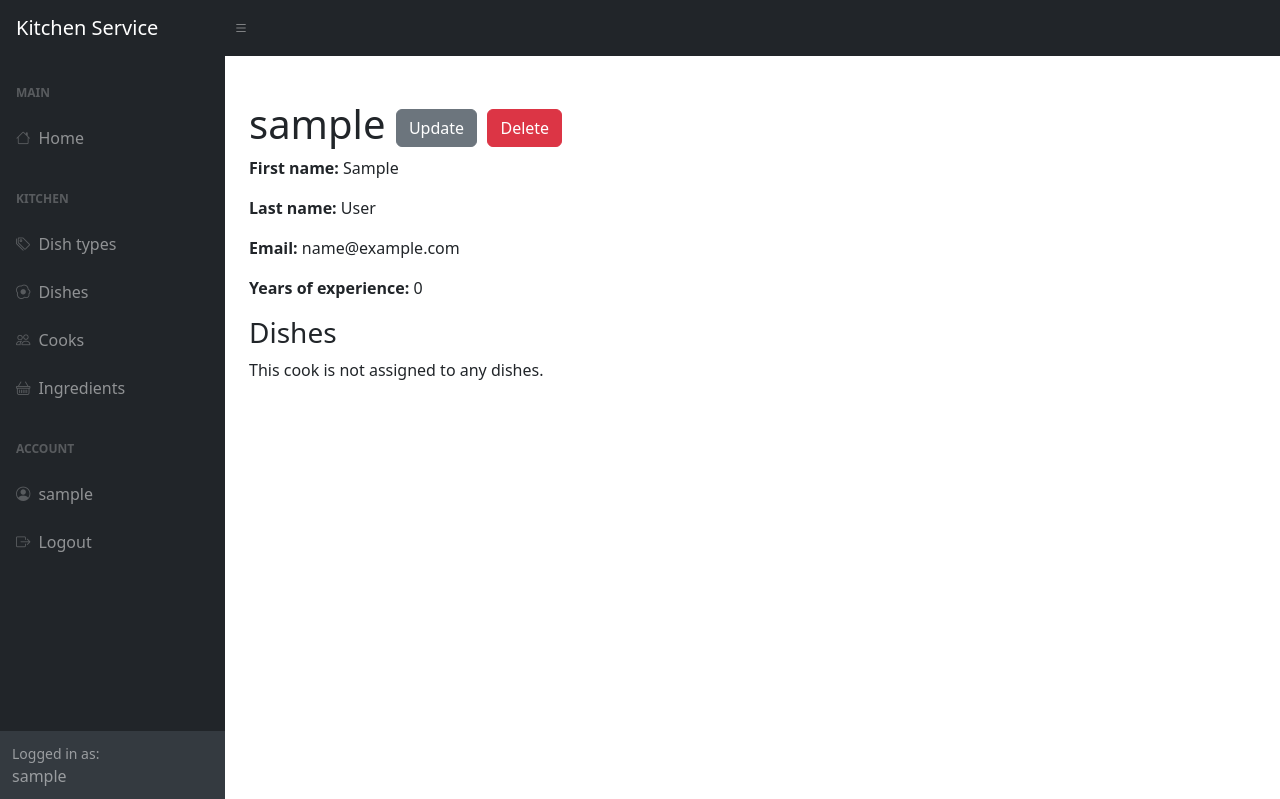
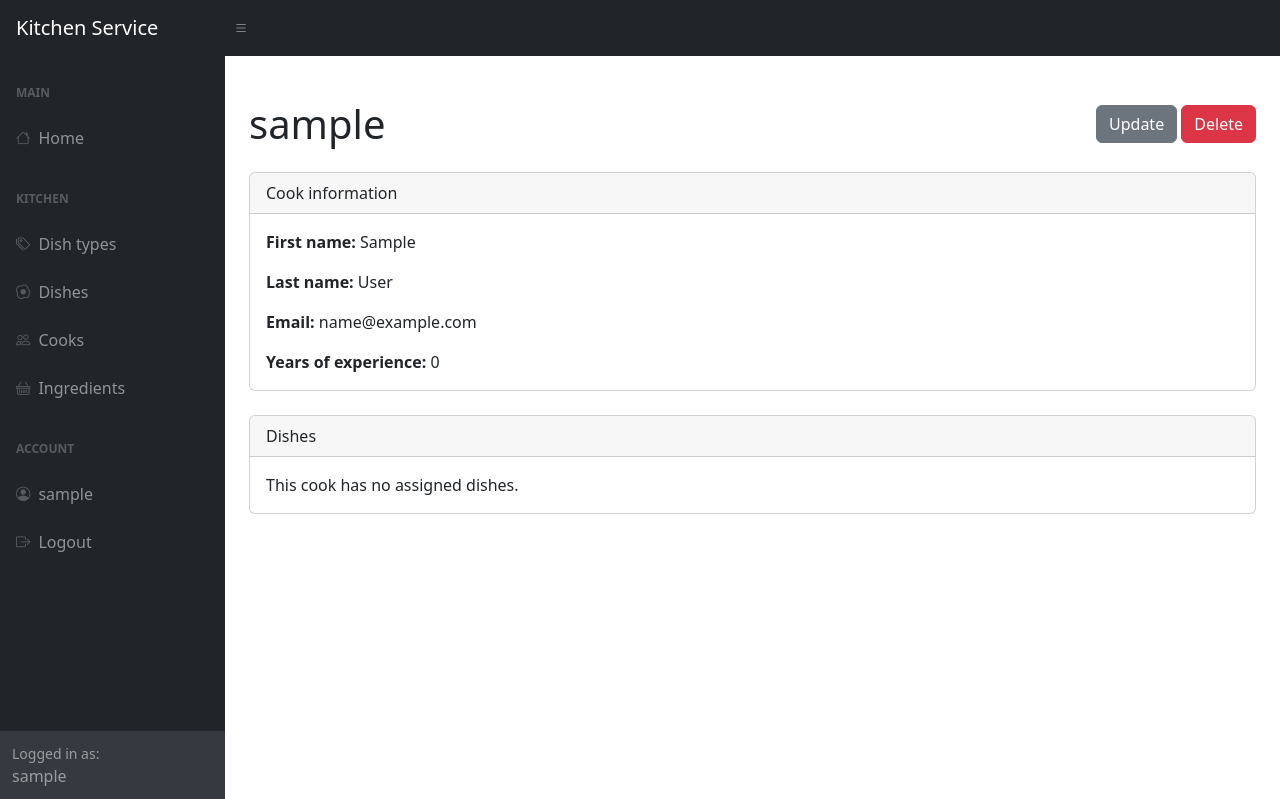
Before and after one commit to Arenkton/restaurant-kitchen-service, a Django app: page /cooks/1/ in a window 1280 px wide. Shown: the top 799 px of the page. Run offline with Django 5.2, Linux system fonts and the light colour scheme; the visitor is signed in with stand-in values (Sample User, id 1); data comes from the database, SQL or seed files in the repository; data that the repository does not hold is empty; some libraries are stand-ins or nearby versions.

Commit message:
Style detail pages with SB Admin

```diff
--- a/templates/kitchen/cook_detail.html
+++ b/templates/kitchen/cook_detail.html
@@ -1,9 +1,10 @@
 {% extends "base.html" %}
 
 {% block content %}
-  <h1>
-    {{ cook.username }}
+  <div class="d-flex justify-content-between align-items-center mb-4">
+    <h1 class="mb-0">{{ cook.username }}</h1>
 
+    <div>
       <a
         href="{% url 'kitchen:cook-update' pk=cook.pk %}"
         class="btn btn-secondary"
@@ -17,34 +18,47 @@
       >
         Delete
       </a>
-  </h1>
+    </div>
+  </div>
 
+  <div class="card mb-4">
+    <div class="card-header">
+      Cook information
+    </div>
+
+    <div class="card-body">
       <p>
         <strong>First name:</strong>
-    {{ cook.first_name }}
+        {{ cook.first_name|default:"—" }}
       </p>
 
       <p>
         <strong>Last name:</strong>
-    {{ cook.last_name }}
+        {{ cook.last_name|default:"—" }}
       </p>
 
       <p>
         <strong>Email:</strong>
-    {{ cook.email }}
+        {{ cook.email|default:"—" }}
       </p>
 
-  <p>
+      <p class="mb-0">
         <strong>Years of experience:</strong>
         {{ cook.years_of_experience }}
       </p>
+    </div>
+  </div>
 
-  <h3>Dishes</h3>
+  <div class="card mb-4">
+    <div class="card-header">
+      Dishes
+    </div>
 
+    <div class="card-body">
       {% if cook.dish_set.all %}
-    <ul>
+        <ul class="list-group list-group-flush">
           {% for dish in cook.dish_set.all %}
-        <li>
+            <li class="list-group-item px-0">
               <a href="{% url 'kitchen:dish-detail' pk=dish.pk %}">
                 {{ dish.name }}
               </a>
@@ -52,6 +66,8 @@
           {% endfor %}
         </ul>
       {% else %}
-    <p>This cook is not assigned to any dishes.</p>
+        <p class="mb-0">This cook has no assigned dishes.</p>
       {% endif %}
+    </div>
+  </div>
 {% endblock %}
```
Also changed, not shown: templates/kitchen/dish_detail.html (+37 -12 lines). Lines whose indentation alone changed are shown as unchanged.
